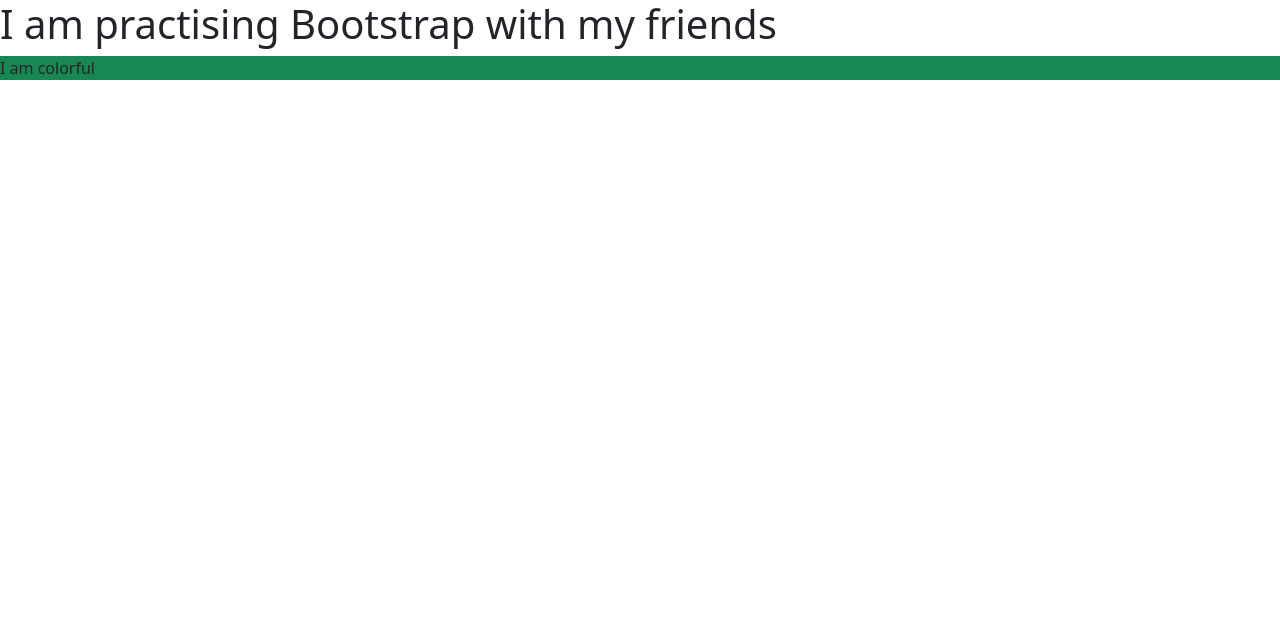
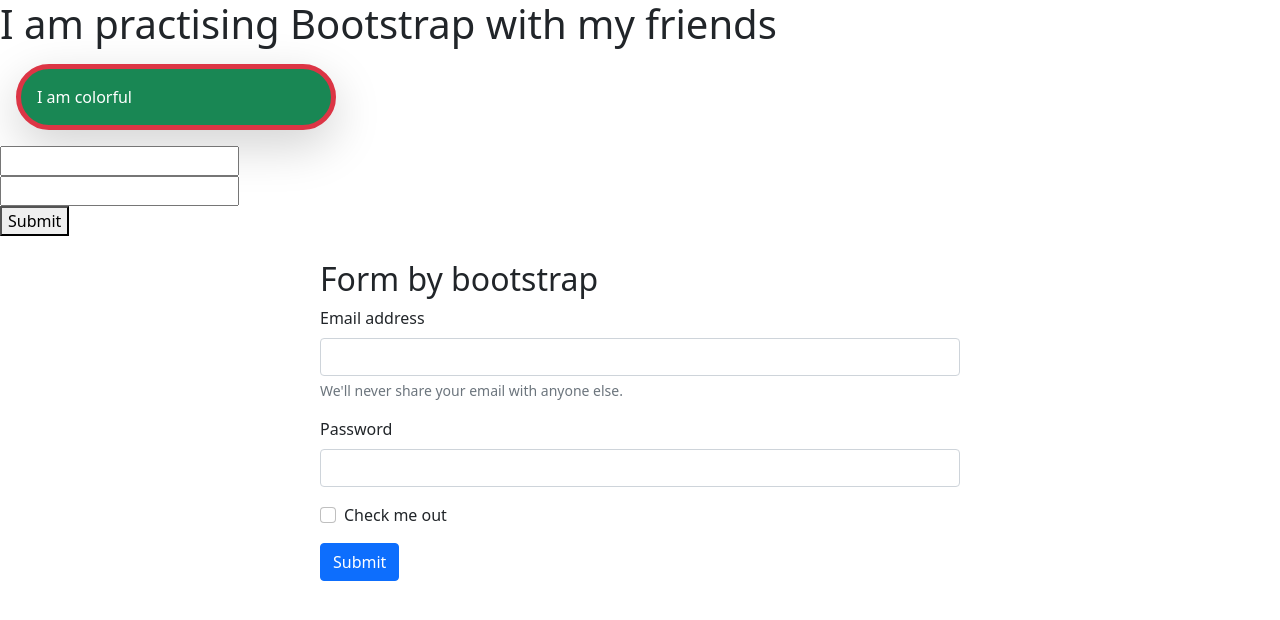
Before and after one commit to hossainashfaq/responsive-bootstrap, a plain HTML site: page index.html in a window 1280 px wide. Drawn offline with nearby package versions, Linux system fonts and the light colour scheme.

Commit message:
form added

```diff
--- a/index.html
+++ b/index.html
@@ -12,9 +12,36 @@
 </head>
 <body>
     <h1>I am practising Bootstrap with my friends</h1>
-    <div class="bg-success">
-        I am colorful
+    <div class="bg-success text-white p-3 m-3 border rounded-pill border-5 border-danger shadow-lg w-25">I am colorful
     </div>
+    <form action="">
+        <input type="text"><br>
+        <input type="text"><br>
+        <button type="submit">
+            Submit
+        </button>
+    </form>
+    <br>
+    <!-- Form by Bootstrap -->
+      <div class="w-50 mx-auto">
+        <h2>Form by bootstrap</h2>
+        <form>
+            <div class="mb-3">
+              <label for="exampleInputEmail1" class="form-label">Email address</label>
+              <input type="email" class="form-control" id="exampleInputEmail1" aria-describedby="emailHelp">
+              <div id="emailHelp" class="form-text">We'll never share your email with anyone else.</div>
+            </div>
+            <div class="mb-3">
+              <label for="exampleInputPassword1" class="form-label">Password</label>
+              <input type="password" class="form-control" id="exampleInputPassword1">
+            </div>
+            <div class="mb-3 form-check">
+              <input type="checkbox" class="form-check-input" id="exampleCheck1">
+              <label class="form-check-label" for="exampleCheck1">Check me out</label>
+            </div>
+            <button type="submit" class="btn btn-primary">Submit</button>
+          </form>
+      </div>
     <!-- Bootstrap Script Section -->
     <script src="https://cdn.jsdelivr.net/npm/bootstrap@5.1.3/dist/js/bootstrap.bundle.min.js" integrity="sha384-ka7Sk0Gln4gmtz2MlQnikT1wXgYsOg+OMhuP+IlRH9sENBO0LRn5q+8nbTov4+1p" crossorigin="anonymous"></script>
     <!-- Bootstrap Script Section -->
```
